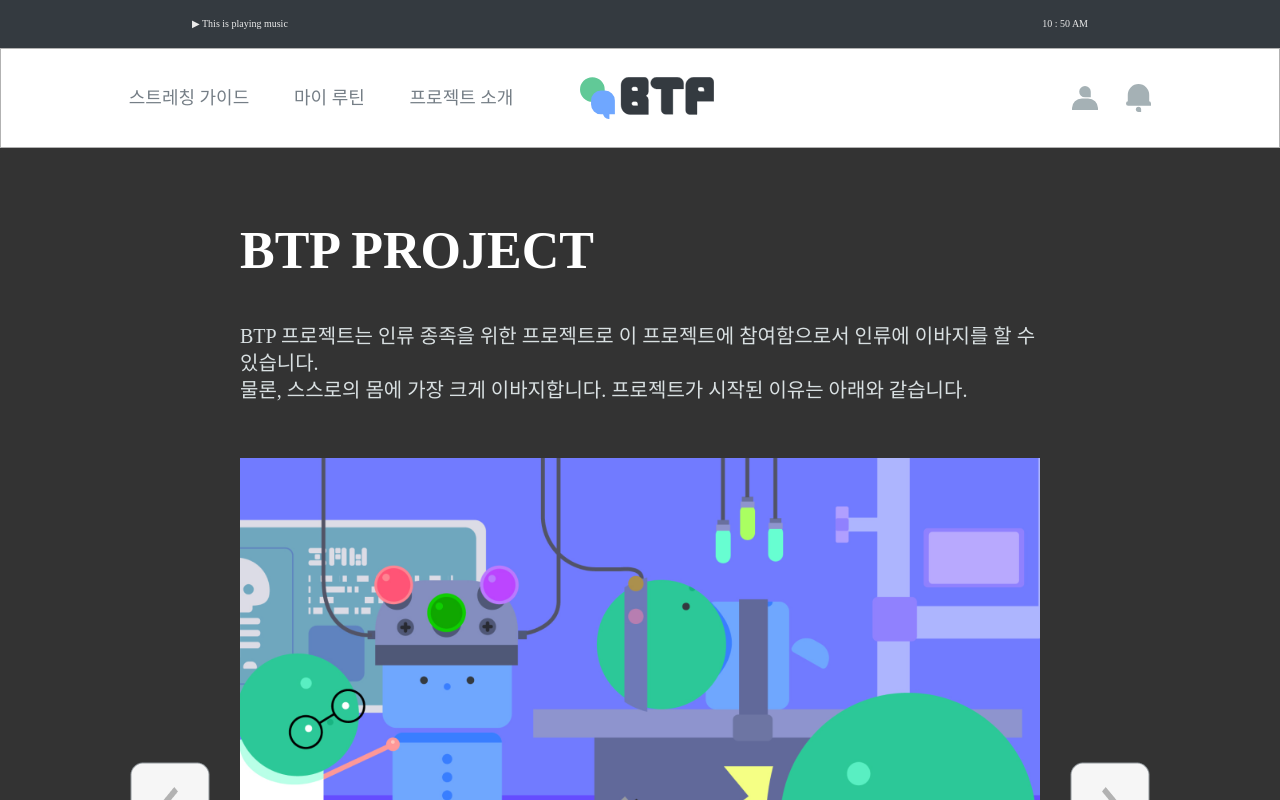
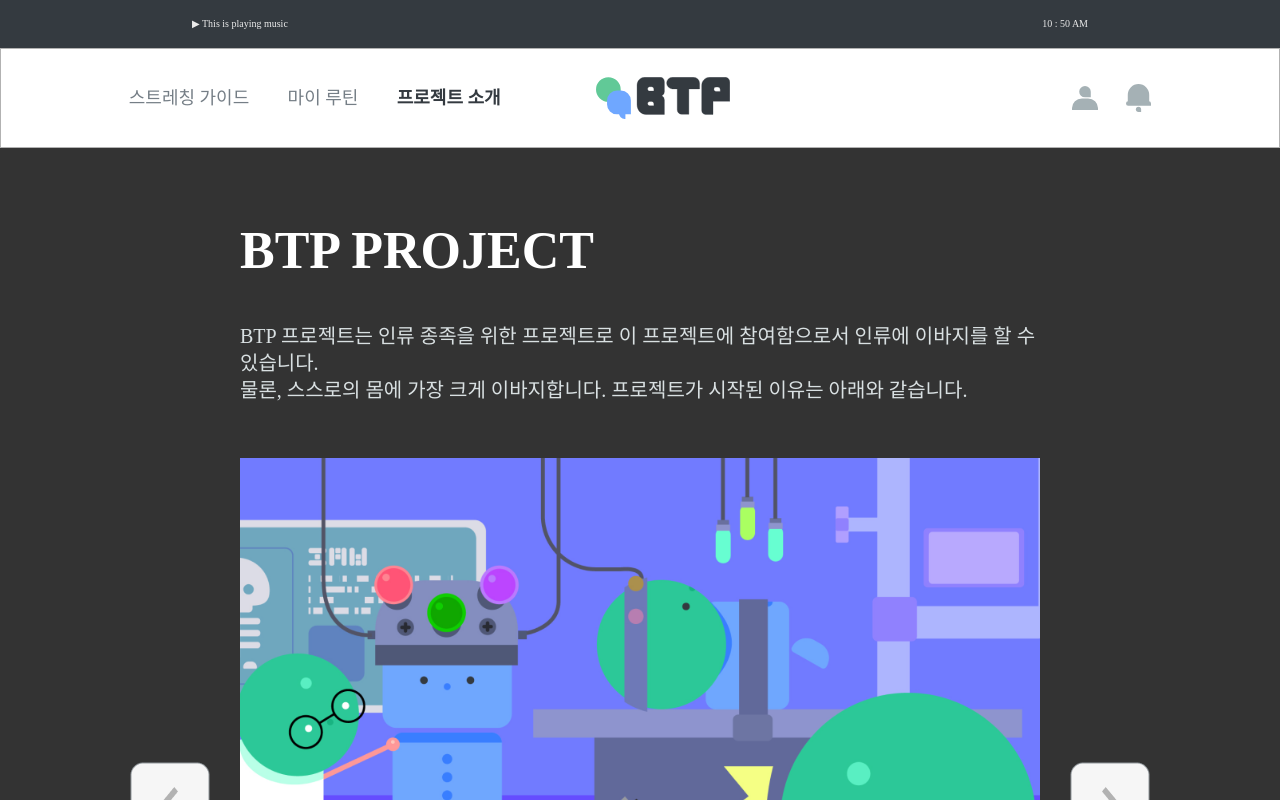
Before and after one commit to turtle-engineers/BTP_ui, a Vue app: page /story in a window 1280 px wide. Shown: the top 800 px of the page. Built offline with nearby package versions, Linux system fonts and the light colour scheme; a web font is replaced by a local one.

Commit message:
simpleheader 수정 path를 통해 클릭하면 현재 위치 bold 되는 기능 추가

```diff
--- a/src/components/layout/simpleheader.scss
+++ b/src/components/layout/simpleheader.scss
@@ -1,4 +1,3 @@
-
 //헤더
 $menu-gray : #757E86;
 
@@ -18,22 +17,25 @@ $menu-gray : #757E86;
 #header-box {
   display: flex;
   height: 100%;
-  margin: 0 10%;
+  margin: 0 auto;
+  max-width: 1200px;
+  width: 80%;
   align-items: center;
   nav {
+    flex: 1;
     ul {
       margin: 0px;
       padding:0px;
     }
   }
   .my-menu {
-    margin-left: auto ;
+    flex: 1;
+    text-align: right;
   }
   a {
+    flex: 1;
     width: max-content;
-    .logo{
-      margin: 0 50%;
-    }
+    text-align: center;
   }
 
 }
@@ -44,7 +46,7 @@ $menu-gray : #757E86;
   color: $menu-gray;
 }
 .nav-item:not(:last-child) {
-  margin-right: 3.5vw;
+  margin-right: 3vw;
   white-space: nowrap;
 }
 
@@ -63,5 +65,3 @@ $menu-gray : #757E86;
     margin-left: 2.2vw;
   }
 }
-
-//여기까지
--- a/src/components/layout/simpleheader.vue
+++ b/src/components/layout/simpleheader.vue
@@ -3,33 +3,59 @@
     <div id="header-box">
       <nav>
         <ul>
-         <router-link to="/stretchingGuide" class="nav-item">
-            <li class="nav-text">스트레칭 가이드</li>
-         </router-link>
+          <router-link to="/stretchingGuide" class="nav-item">
+            <li class="nav-text" id="stretchingGuide">스트레칭 가이드</li>
+          </router-link>
           <router-link to="/myroutine" class="nav-item">
-            <li class="nav-text">마이 루틴</li>
+            <li class="nav-text" id="myroutine">마이 루틴</li>
           </router-link>
           <router-link to="/story" class="nav-item">
-            <li class="nav-text">프로젝트 소개</li>
+            <li class="nav-text" id="story">프로젝트 소개</li>
           </router-link>
         </ul>
       </nav>
-      <a href="/"><img class="logo" src="..\..\assets\images\logo\logo.svg"/></a>
+      <a href="/"><img class="logo" src="..\..\assets\images\logo\logo.svg" alt="BTP 메인 이동 로고"/></a>
       <div class="my-menu">
-        <a href="#"><img src="../../assets/icon/mypage.svg"/></a>
-        <a href="#"><img src="../../assets/icon/notification.svg"/></a>
+        <router-link to="/account"
+          ><img src="../../assets/icon/mypage.svg"
+        /></router-link>
+        <router-link to="#"
+          ><img src="../../assets/icon/notification.svg"
+        /></router-link>
       </div>
     </div>
   </header>
-  <!-- 현재 페이지에  id="now-page" -->
 </template>
-
+<style lang="scss">
+@import "../../assets/scss/variables.scss";
+@import "../../assets/scss/common.scss";
+@import "simpleheader.scss";
+</style>
 <script>
-export default {};
+export default {
+  data() {
+    return {
+      pathname: "",
+      idname: "",
+    };
+  },
+  created: function() {
+    this.getPathname();
+  },
+  mounted: function() {
+    this.makeBold();
+  },
+  methods: {
+    getPathname() {
+      this.pathname = window.location.pathname.split("/")[1];
+      console.log(this.pathname);
+    },
+    makeBold() {
+      // pathname이 li id랑 똑같을때 bold
+      const boldli = document.getElementById(this.pathname);
+      boldli.id = "now-page";
+      console.log("boldli:", boldli);
+    },
+  },
+};
 </script>
-
-<style lang="scss">
-@import '../../assets/scss/variables.scss';
-@import '../../assets/scss/common.scss';
-@import 'simpleheader.scss';
-</style>
```
